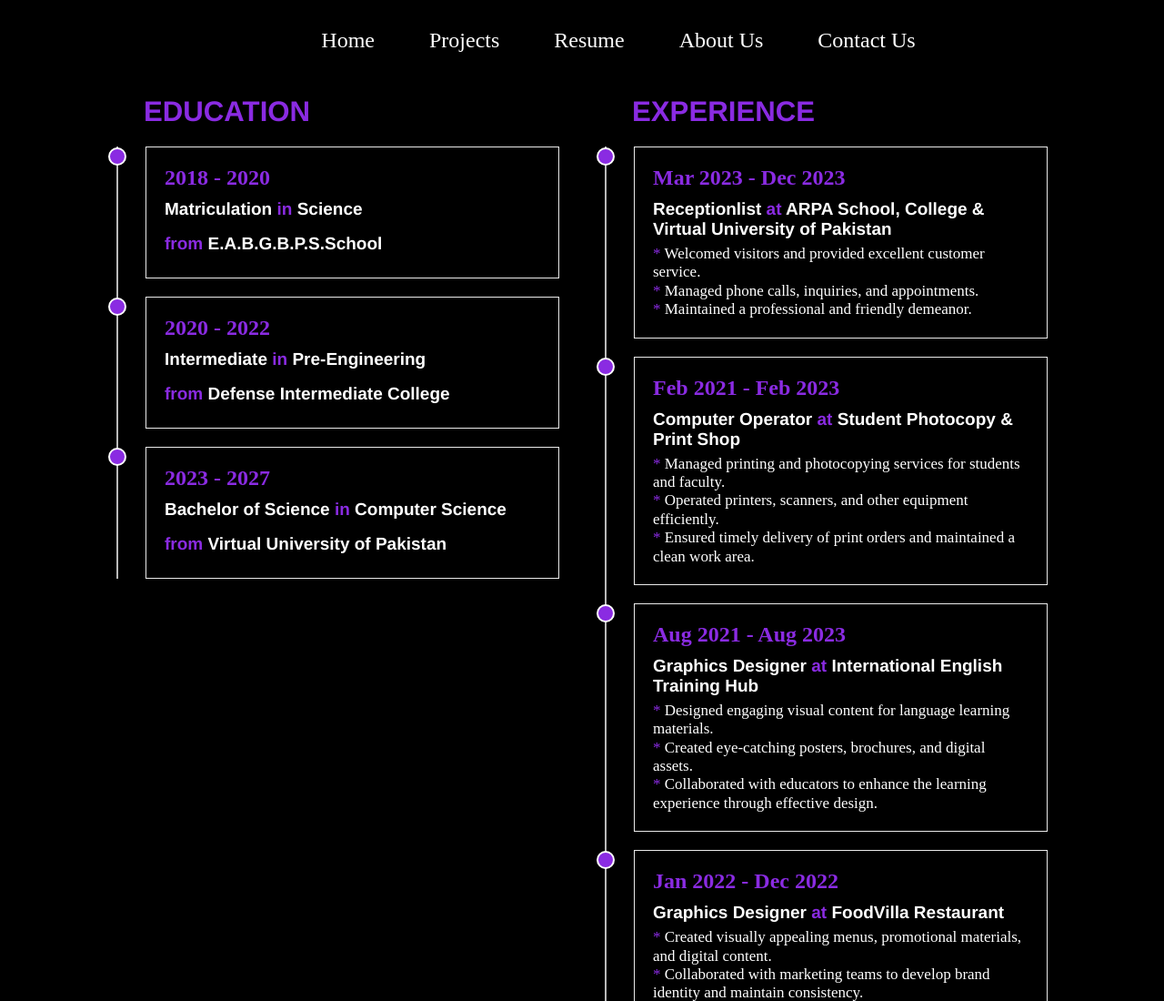
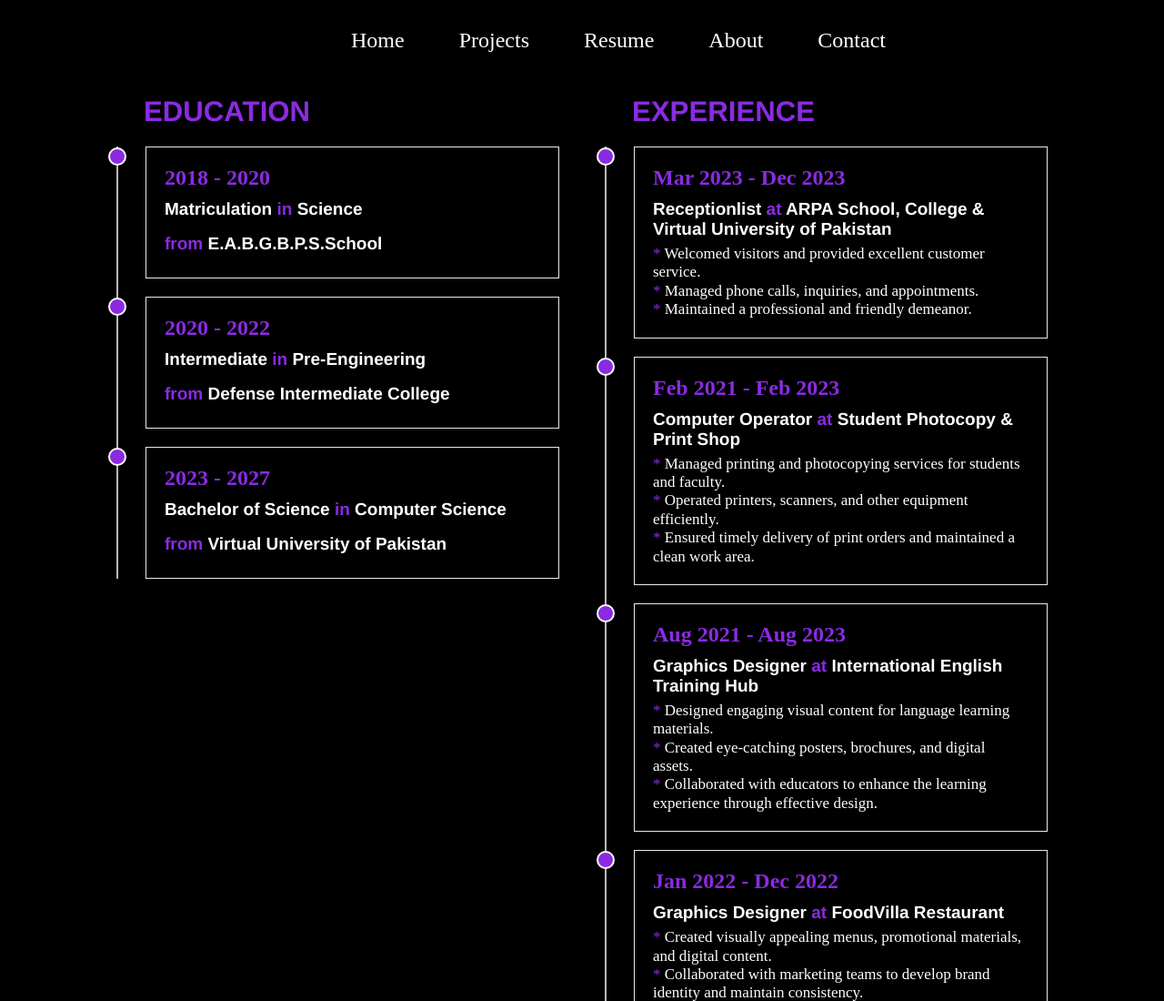
Before and after one commit to mohsink-programer/Two-Color-Portfolio-Design, a plain HTML site: page Resume.html in a window 1280 px wide. Shown: the top 1100 px of the page at 91% size. Drawn offline with Linux system fonts and the light colour scheme.

Commit message:
navbar-update

```diff
--- a/Resume.html
+++ b/Resume.html
@@ -16,8 +16,8 @@
 				<li><a href="index.html" target="_blank">Home</a></li>
 				<li><a href="Project.html" target="_blank">Projects</a></li>
 				<li><a href="Resume.html" target="_blank">Resume</a></li>
-				<li><a href="About.html" target="_blank">About Us</a></li>
-				<li><a href="Contact.html" target="_blank">Contact Us</a></li>
+				<li><a href="About.html" target="_blank">About</a></li>
+				<li><a href="Contact.html" target="_blank">Contact</a></li>
 			</ul>
 		</div>
 	</nav>
```
